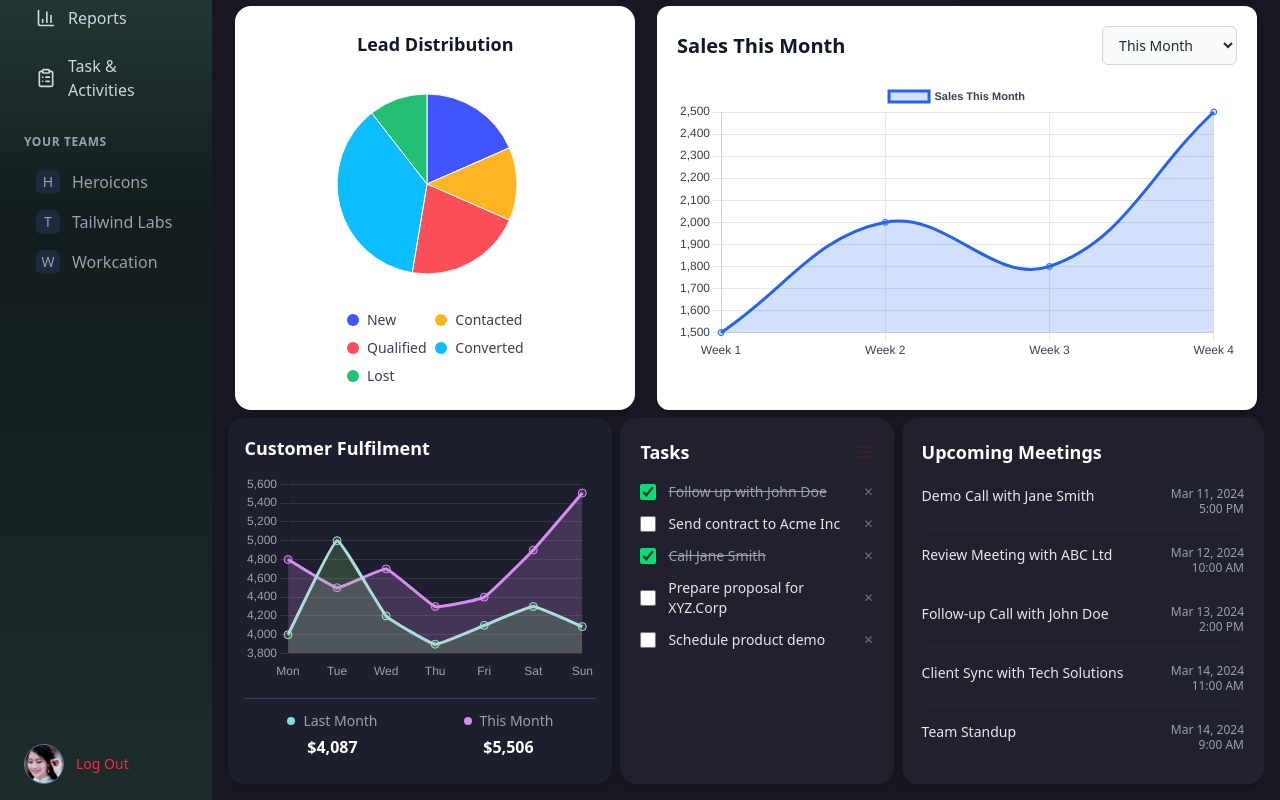
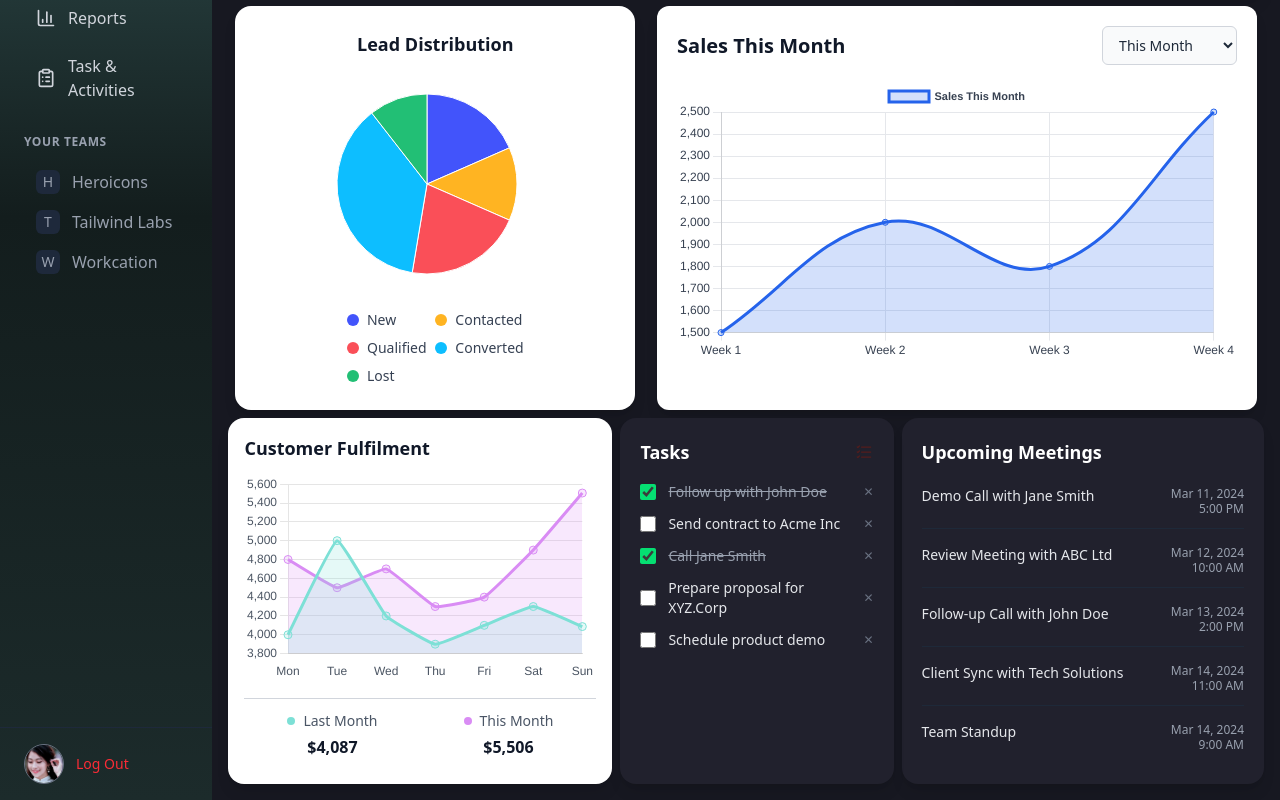
Before and after one commit to rajkumar1325/CRM-Website, a React (Vite) app: page / in a window 1280 px wide. Shown: the part 366-1166 px from the top of the page. Built offline with nearby package versions, Linux system fonts and the light colour scheme.

Commit message:
Adding theme toggler inside the CustomerFullfillment.jsx

```diff
--- a/src/assets/components/Dashboard/CustomerFullfilment/CustomerFullfillment.jsx
+++ b/src/assets/components/Dashboard/CustomerFullfilment/CustomerFullfillment.jsx
@@ -10,32 +10,30 @@ import {
   Legend,
 } from "chart.js";
 
-// Register Chart.js modules for line charts
 ChartJS.register(CategoryScale, LinearScale, PointElement, LineElement, Filler, Tooltip, Legend);
 
-export default function CustomerFulfilmentChart() {
-  // x-axis labels
+export default function CustomerFulfilmentChart({ isDark }) {
+
   const labels = ["Mon", "Tue", "Wed", "Thu", "Fri", "Sat", "Sun"];
 
-  //  Chart data — two datasets for "Last Month" and "This Month"
   const data = {
     labels,
     datasets: [
       {
         label: "Last Month",
         data: [4000, 5000, 4200, 3900, 4100, 4300, 4087],
-        borderColor: "#A9DFD8", // teal line
-        backgroundColor: "rgba(125, 224, 114, 0.2)", // translucent bg color
-        fill: true, // enable area fill below line
-        tension: 0.1, // straight curve
+        borderColor: "#7de0d6",
+        backgroundColor: "rgba(125, 224, 214, 0.2)",
+        fill: true,
+        tension: 0.1,
         pointRadius: 4,
         pointHoverRadius: 6,
       },
       {
         label: "This Month",
         data: [4800, 4500, 4700, 4300, 4400, 4900, 5506],
-        borderColor: "#d98cf4", // purple line
-        backgroundColor: "rgba(217, 140, 244, 0.2)", // translucent purple bg
+        borderColor: "#d98cf4",
+        backgroundColor: "rgba(217, 140, 244, 0.2)",
         fill: true,
         tension: 0.1,
         pointRadius: 4,
@@ -44,60 +42,72 @@ export default function CustomerFulfilmentChart() {
     ],
   };
 
-  // Chart configuration options
   const options = {
     responsive: true,
     maintainAspectRatio: false,
     plugins: {
-      legend: { display: false }, // we'll make our own custom legend
+      legend: { display: false },
       tooltip: { enabled: true },
     },
     scales: {
-      x: { //x-axis legend
+      x: {
         grid: { display: false },
-        ticks: { color: "#9ca3af" }, // gray-400
+        ticks: { color: isDark ? "#d1d5db" : "#4b5563" }, // light/dark text
       },
       y: {
-        grid: { color: "rgba(255,255,255,0.1)" },
-        ticks: { color: "#9ca3af" },
+        grid: {
+          color: isDark ? "rgba(255,255,255,0.1)" : "rgba(0,0,0,0.1)",
+        },
+        ticks: { color: isDark ? "#d1d5db" : "#4b5563" },
       },
     },
   };
 
   return (
-    // 🔲 Main Card Container
-    <div className="bg-[#1e1f2e] text-white rounded-2xl p-4 shadow-lg w-full max-w-sm mx-auto">
+    <div
+      className={`rounded-2xl p-4 shadow-lg w-full max-w-sm mx-auto transition-all duration-300
+        ${isDark ? "bg-[#1e1f2e] text-white" : "bg-white text-gray-900"}
+      `}
+    >
+      {/* Title */}
+      <h2 className="text-lg font-semibold mb-3">Customer Fulfilment</h2>
 
-      {/* 🏷️ Title */}
-      <div className="mb-3">
-        <h2 className="text-lg font-semibold">Customer Fulfilment</h2>
-      </div>
-
-      {/* 📈 Line Chart Area */}
+      {/* Chart Area */}
       <div className="h-52">
         <Line data={data} options={options} />
       </div>
 
-
-
-      {/* Divider Lower line */}
-      <div className="border-t border-gray-700 mt-4 pt-3 flex justify-around text-center">
-        {/* Left Block */}
+      {/* Divider Section */}
+      <div
+        className={`border-t mt-4 pt-3 flex justify-around text-center
+        ${isDark ? "border-gray-700" : "border-gray-300"}`}
+      >
+        {/* Last Month */}
         <div>
-          <div className="flex items-center justify-center gap-2 text-gray-400 text-sm">
+          <div
+            className={`flex items-center justify-center gap-2 text-sm
+            ${isDark ? "text-gray-300" : "text-gray-600"}`}
+          >
             <span className="w-2 h-2 rounded-full bg-[#7de0d6]"></span>
             <span>Last Month</span>
           </div>
-          <div className="font-semibold mt-1">$4,087</div>
+          <div className={`${isDark ? "text-white" : "text-gray-900"} font-semibold mt-1`}>
+            $4,087
+          </div>
         </div>
 
-        {/* Right Block */}
+        {/* This Month */}
         <div>
-          <div className="flex items-center justify-center gap-2 text-gray-400 text-sm">
+          <div
+            className={`flex items-center justify-center gap-2 text-sm
+            ${isDark ? "text-gray-300" : "text-gray-600"}`}
+          >
             <span className="w-2 h-2 rounded-full bg-[#d98cf4]"></span>
             <span>This Month</span>
           </div>
-          <div className="font-semibold mt-1">$5,506</div>
+          <div className={`${isDark ? "text-white" : "text-gray-900"} font-semibold mt-1`}>
+            $5,506
+          </div>
         </div>
       </div>
     </div>
--- a/src/assets/components/Dashboard/Dashboard.jsx
+++ b/src/assets/components/Dashboard/Dashboard.jsx
@@ -29,7 +29,7 @@ export default function Dashboard() {
                   </div>
 
                   <div className='flex flex-col md:flex-row gap-2 mt-2'>
-                     <CustomerFulfilmentChart />
+                     <CustomerFulfilmentChart  darkMode={true}/>
                      <TodoList />
                      <MeetingCard />
                   </div>
```
